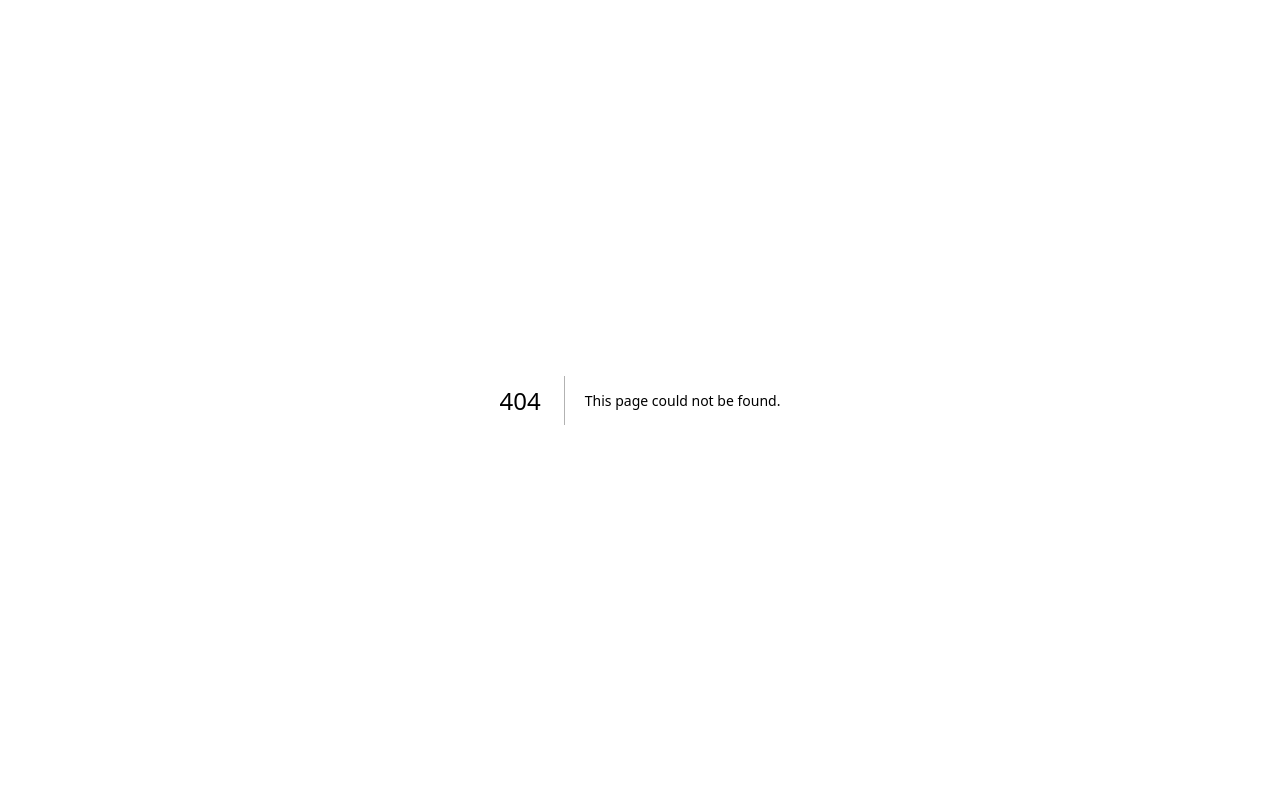
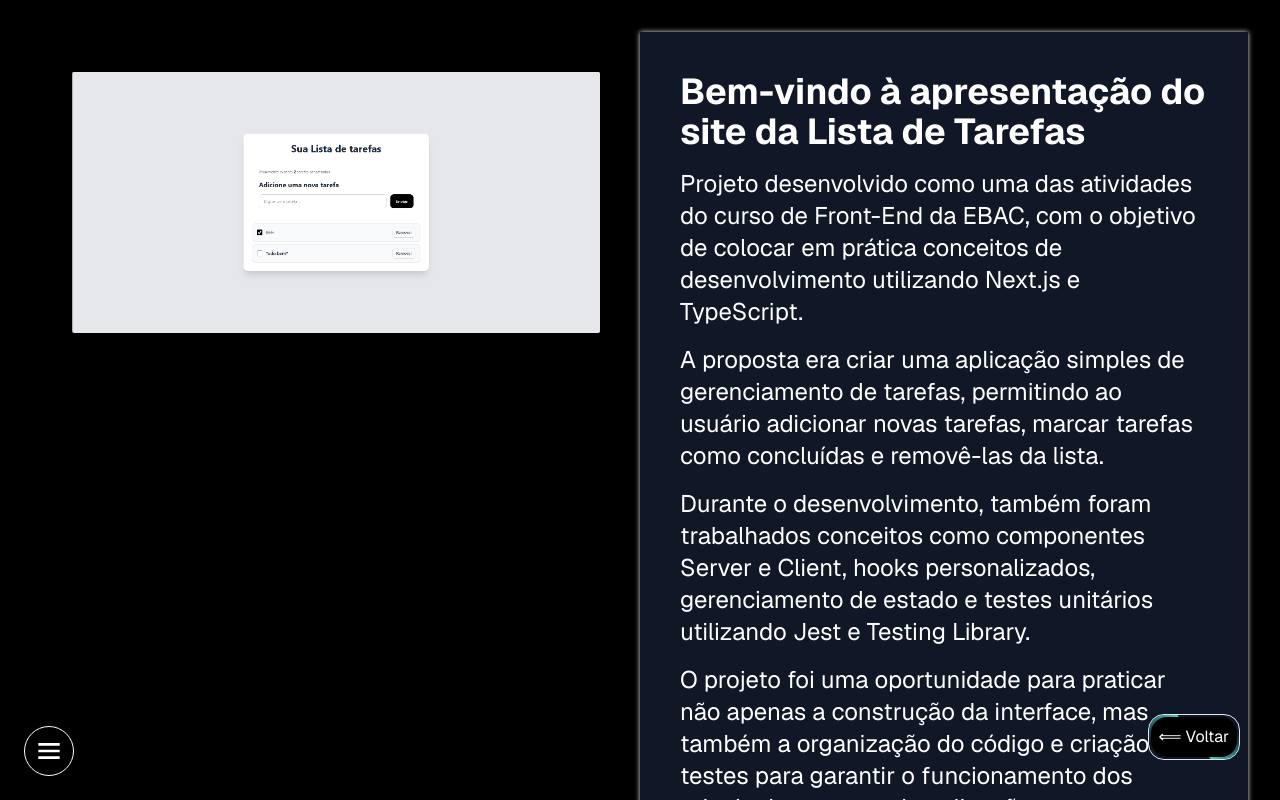
Before and after one commit to Meke04/portfolio, a Next.js app: page /lista in a window 1280 px wide. Before the commit this address had no page. Shown: the top 800 px of the page. Built offline with nearby package versions, Linux system fonts and the light colour scheme.

Commit message:
feat: page lista

```diff
--- a/src/app/layout.tsx
+++ b/src/app/layout.tsx
@@ -1,6 +1,7 @@
 import type { Metadata } from "next";
 import { Geist } from "next/font/google";
 import "./globals.css";
+import Hamburgue from "@/components/ButtonMenu";
 
 const geistSans = Geist({
   variable: "--font-geist-sans",
@@ -18,8 +19,9 @@ export default function RootLayout({ children }: LayoutProps<"/">) {
       lang="pt-BR"
       className={`${geistSans.className} h-full antialiased`}
     >
-      <body className="min-h-full bg-black">
+      <body className="relative min-h-full bg-black">
         {children}
+        <Hamburgue/>
       </body>
     </html>
   );
--- /dev/null
+++ b/src/app/lista/page.tsx
@@ -0,0 +1,54 @@
+import Image from "next/image";
+import Link from "next/link";
+
+export default function enki() {
+
+
+    return(
+        <main className="flex bg-black text-white p-4 xl:p-8">
+
+            <div className="fixed bottom-10 right-10 hover:-translate-y-1">
+                <Link href="/" className="relative block rounded-2xl border border-gray-200 overflow-hidden">
+
+                    <div className="absolute -inset-full rounded-2xl bg-[conic-gradient(transparent_0deg,transparent_300deg,#48D6C9_360deg)] animate-[spin_4s_linear_infinite] "/>
+
+                    <div className="absolute -inset-full rounded-2xl bg-[conic-gradient(from_180deg,transparent_0deg,transparent_300deg,#48D6C9_360deg)] animate-[spin_4s_linear_infinite] "/>
+
+                    <div className="flex flex-col relative m-0.5 p-2 rounded-2xl bg-black gap-3">
+                        ⟸ Voltar
+                    </div>
+
+                </Link>
+            </div>
+
+            <div className="flex flex-col-reverse xl:flex-row w-full">
+                <div className="flex flex-col w-full xl:w-1/2 gap-4">
+
+                    <div className="flex xl:p-10">
+                        <Image src="/lista.png" alt="image1" loading="eager" width={1917} height={947} className="w-auto h-auto"/>
+                    </div>
+
+                </div>
+
+                <div className="flex flex-col w-full xl:w-1/2 p-4 xl:p-10 gap-4 text-2xl bg-gray-900 shadow-[0_0_5px_rgb(255,255,255,0.9)]  text-white">
+
+                    <div className="flex justify-center">
+                        <h1 className="text-4xl font-bold">Bem-vindo à apresentação do site da Lista de Tarefas</h1>
+                    </div>
+
+                    <h1>Projeto desenvolvido como uma das atividades do curso de Front-End da EBAC, com o objetivo de colocar em prática conceitos de desenvolvimento utilizando Next.js e TypeScript.</h1>
+
+                    <h1>A proposta era criar uma aplicação simples de gerenciamento de tarefas, permitindo ao usuário adicionar novas tarefas, marcar tarefas como concluídas e removê-las da lista.</h1>
+
+                    <h1>Durante o desenvolvimento, também foram trabalhados conceitos como componentes Server e Client, hooks personalizados, gerenciamento de estado e testes unitários utilizando Jest e Testing Library.</h1>
+
+                    <h1>O projeto foi uma oportunidade para praticar não apenas a construção da interface, mas também a organização do código e criação de testes para garantir o funcionamento dos principais recursos da aplicação.</h1>
+
+                    <h1>Um projeto desenvolvido durante minha formação em Front-End, colocando em prática conceitos importantes para o desenvolvimento de aplicações web modernas.</h1>
+
+                </div>
+
+            </div>
+        </main>
+    );
+}
--- a/src/app/page.tsx
+++ b/src/app/page.tsx
@@ -1,7 +1,7 @@
 import Image from "next/image";
 import Link from "next/link";
 import { DiVisualstudio } from "react-icons/di";
-import { FaJava, FaLinkedin, FaWhatsapp } from "react-icons/fa";
+import { FaClipboardList, FaJava, FaLinkedin, FaWhatsapp } from "react-icons/fa";
 import { SiCss, SiDocker, SiGit, SiGithub, SiGmail, SiHtml5, SiIntellijidea, SiJavascript, SiMysql, SiNextdotjs, SiNodedotjs, SiPostgresql, SiReact, SiTailwindcss, SiTypescript } from "react-icons/si";
 import { SlSocialGithub, SlSocialInstagram, SlSocialLinkedin } from "react-icons/sl";
 import BoxLink from "../components/BoxLinks";
@@ -167,7 +167,7 @@ export default function Home() {
 
             <div className="flex flex-col relative m-px p-2 rounded-2xl bg-black gap-3">
               <div className="flex items-center gap-1">
-                <Image src="/LogoEnki.png" alt="Logo Enki" width={42} height={42} priority className="drop-shadow-[0_0_18px_rgba(124,58,237,0.35)]" />
+                <Image src="/LogoEnki.png" alt="Logo Enki" width={42} height={42} className="w-10.5 h-10.5 drop-shadow-[0_0_18px_rgba(124,58,237,0.35)]" />
                 <h1 className="bg-linear-to-r from-white via-violet-300 to-sky-400 bg-clip-text text-2xl font-bold tracking-wide text-transparent" > ENKI </h1>
               </div>
               <p className="text-xl">Um site criado pare a remoção<br/> de fundos de imagens.</p>
@@ -176,7 +176,7 @@ export default function Home() {
 
           </Link>
 
-          <Link href="/msflogistica" target="_blank" rel="noopener noreferrer" className="relative rounded-2xl border border-gray-200 overflow-hidden">
+          <Link href="/msflogistica" className="relative rounded-2xl border border-gray-200 overflow-hidden">
 
             <div className="absolute -inset-full rounded-2xl bg-[conic-gradient(transparent_0deg,transparent_300deg,#22c55e_360deg)] animate-[spin_4s_linear_infinite] "/>
 
@@ -184,15 +184,25 @@ export default function Home() {
 
             <div className="flex flex-col relative m-px p-2 rounded-2xl bg-black gap-3">
               <div className="flex items-center gap-1">
-                <Image
-                  src="/LogoHDI.png"
-                  alt="Logo"
-                  width={42}
-                  height={42}
-                  className=""
-                />
+                <Image src="/LogoHDI.png" alt="Logo" width={42} height={42} className="w-10.5 h-10.5" />
               </div>
               <p className="text-xl">Um site criado para uma transportadora<br/> de cargas diversas.</p>
+              <p className="hover:underline">Clique para saber mais.</p>
+            </div>
+
+          </Link>
+
+          <Link href="/lista" className="relative rounded-2xl border border-gray-200 overflow-hidden">
+
+            <div className="absolute -inset-full rounded-2xl bg-[conic-gradient(transparent_0deg,transparent_300deg,#9C3525_360deg)] animate-[spin_4s_linear_infinite] "/>
+
+            <div className="absolute -inset-full rounded-2xl bg-[conic-gradient(from_180deg,transparent_0deg,transparent_300deg,#9C3525_360deg)] animate-[spin_4s_linear_infinite] "/>
+
+            <div className="flex flex-col relative m-px p-2 rounded-2xl bg-black gap-3">
+              <div className="flex items-center gap-1">
+                <FaClipboardList className="w-10.5 h-10.5"/>
+              </div>
+              <p className="text-xl">Uma atividade desenvolvida durante<br/> meu curso de Front-End na EBAC.</p>
               <p className="hover:underline">Clique para saber mais.</p>
             </div>
 
--- /dev/null
+++ b/src/components/ButtonMenu.tsx
@@ -0,0 +1,29 @@
+"use client";
+
+import Link from "next/link";
+import { useState } from "react";
+import { BiMenu } from "react-icons/bi";
+
+export default function Hamburgue(){
+    const [menu, setMenu] = useState<boolean>(false)
+
+    function abrirMenu() {
+        setMenu(!menu);
+    }
+
+    return(
+        <div className="fixed bottom-6 left-6">
+            <button onClick={() => abrirMenu()} className="bg-black border border-amber-50 rounded-full text-white p-2">
+                <BiMenu className="h-8 w-8"/>
+                {menu && (
+                    <div className="fixed bottom-6 left-26 bg-black flex flex-col gap-2 p-2 border border-gray-400 rounded-2xl ">
+                        <Link href="/" className="text-lg border-b border-gray-400 hover:text-purple-400">Início</Link>
+                        <Link href="/enki" className="text-lg border-b border-gray-400 hover:text-purple-400">Enki</Link>
+                        <Link href="/msflogistica" className="text-lg border-b border-gray-400 hover:text-purple-400">MSFLogistica</Link>
+                        <Link href="/lista" className="text-lg border-b border-gray-400 hover:text-purple-400">Lista</Link>
+                    </div>
+                )}
+            </button>
+        </div>
+    );
+}
```
Also changed, not shown: public/Lista.png (added).
